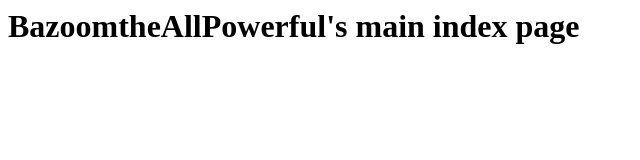
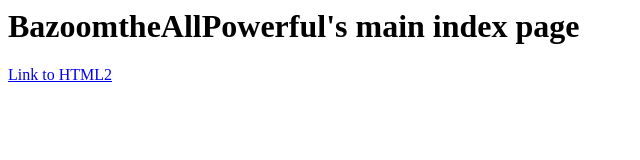
Before and after one commit to BazoomtheAllPowerful/BazoomtheAllPowerful.github.io, a plain HTML site: page index.html in a window 1280 px wide. Shown: the whole page, without its empty margins (0-640 px from the left). Drawn offline with Linux system fonts and the light colour scheme.

Commit message:
Update index.html

```diff
--- a/index.html
+++ b/index.html
@@ -1 +1,2 @@
 <h1>BazoomtheAllPowerful's main index page</h1>
+<a href="/html2/">Link to HTML2</a>
```
